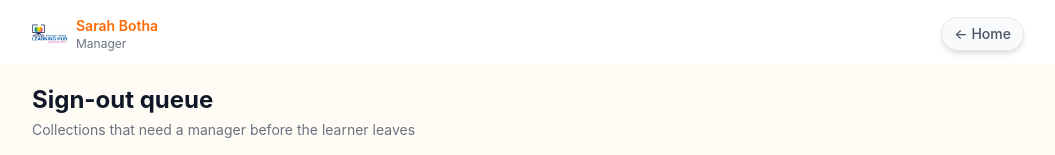
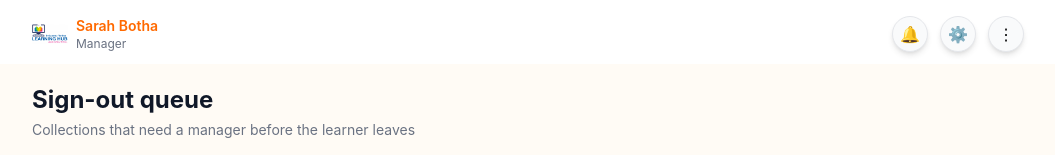
Before and after one commit to INSY7315ImizamoYethuAftercare/Imizamo_Yethu_Aftercare, a React (Vite) app in the folder client/: page /manager/escalations in a window 1280 px wide. Shown: the top 155 px of the page, without its empty margins (112-1167 px from the left). Built offline with nearby package versions, Linux system fonts and the light colour scheme; what @react-pdf/renderer would draw is missing.

Commit message:
Show settings on manager and admin pages, and fix sign-out logout
The teacher Sign Out menu was still a Coming soon button. It now logs out.
Manager and Admin pages show the settings icon, not only the home page.

```diff
--- a/client/src/pages/Attendance.jsx
+++ b/client/src/pages/Attendance.jsx
@@ -1,8 +1,14 @@
 import { useState } from "react";
+import { useNavigate } from "react-router-dom";
 import MoreMenu from "../components/MoreMenu";
 
 function Attendance({ role = "Teacher" }) {
+  const navigate = useNavigate();
   const comingSoon = () => alert("Coming soon");
+  const settingsPath = role === "Admin" ? "/admin/settings" : "/settings";
+  const showSettings = role === "Manager" || role === "Admin";
+  const iconBtn =
+    "w-9 h-9 flex items-center justify-center rounded-full bg-gray-50 shadow-md border border-gray-200 hover:bg-gray-100 active:scale-95 transition";
 
   const displayName =
     role === "Admin" ? "System Admin" :
@@ -55,7 +61,10 @@ function Attendance({ role = "Teacher" }) {
           </div>
         </div>
         <div className="flex items-center gap-3">
-          <button onClick={comingSoon} className="w-9 h-9 flex items-center justify-center rounded-full bg-gray-50 shadow-md border border-gray-200 hover:bg-gray-100 active:scale-95 transition">🔔</button>
+          <button onClick={comingSoon} className={iconBtn}>🔔</button>
+          {showSettings && (
+            <button onClick={() => navigate(settingsPath)} className={iconBtn}>⚙️</button>
+          )}
           <MoreMenu />
         </div>
       </div>
--- a/client/src/pages/Classes.jsx
+++ b/client/src/pages/Classes.jsx
@@ -9,6 +9,8 @@ function Classes({ role = "Teacher" }) {
   const displayRole = isManager ? "Manager" : "Teacher • Yellow";
   const learnersPath = isManager ? "/manager/learners" : "/learners";
   const shell = isManager ? "max-w-5xl mx-auto w-full" : "max-w-lg mx-auto w-full";
+  const iconBtn =
+    "w-9 h-9 flex items-center justify-center rounded-full bg-gray-50 shadow-md border border-gray-200 hover:bg-gray-100 active:scale-95 transition";
 
   const classes = [
     { name: "Yellow", teacher: "Ms Nkosi", present: "2/2", colour: "bg-yellow-300" },
@@ -30,7 +32,10 @@ function Classes({ role = "Teacher" }) {
           </div>
         </div>
         <div className="flex items-center gap-3">
-          <button onClick={comingSoon} className="w-9 h-9 flex items-center justify-center rounded-full bg-gray-50 shadow-md border border-gray-200 hover:bg-gray-100 active:scale-95 transition">🔔</button>
+          <button onClick={comingSoon} className={iconBtn}>🔔</button>
+          {isManager && (
+            <button onClick={() => navigate("/settings")} className={iconBtn}>⚙️</button>
+          )}
           <MoreMenu />
         </div>
       </div>
--- a/client/src/pages/Escalations.jsx
+++ b/client/src/pages/Escalations.jsx
@@ -1,9 +1,13 @@
 import { useState } from "react";
 import { useNavigate } from "react-router-dom";
+import MoreMenu from "../components/MoreMenu";
 
 function Escalations() {
   const navigate = useNavigate();
+  const comingSoon = () => alert("Coming soon");
   const card = "bg-white rounded-2xl p-4 shadow-lg border border-gray-200";
+  const iconBtn =
+    "w-9 h-9 flex items-center justify-center rounded-full bg-gray-50 shadow-md border border-gray-200 hover:bg-gray-100 active:scale-95 transition";
 
   const [items, setItems] = useState([
     {
@@ -70,12 +74,11 @@ function Escalations() {
               <p className="text-xs text-gray-500">Manager</p>
             </div>
           </div>
-          <button
-            onClick={() => navigate("/manager")}
-            className="px-3 py-1.5 rounded-full text-sm font-medium text-gray-600 bg-gray-50 shadow-md border border-gray-200 hover:bg-gray-100 active:scale-95 transition"
-          >
-            ← Home
-          </button>
+          <div className="flex items-center gap-3">
+            <button onClick={comingSoon} className={iconBtn}>🔔</button>
+            <button onClick={() => navigate("/settings")} className={iconBtn}>⚙️</button>
+            <MoreMenu />
+          </div>
         </div>
       </div>
 
--- a/client/src/pages/Learners.jsx
+++ b/client/src/pages/Learners.jsx
@@ -6,6 +6,10 @@ function Learners({ role = "Teacher" }) {
   const navigate = useNavigate();
   const [searchParams] = useSearchParams();
   const comingSoon = () => alert("Coming soon");
+  const settingsPath = role === "Admin" ? "/admin/settings" : "/settings";
+  const showSettings = role === "Manager" || role === "Admin";
+  const iconBtn =
+    "w-9 h-9 flex items-center justify-center rounded-full bg-gray-50 shadow-md border border-gray-200 hover:bg-gray-100 active:scale-95 transition";
 
   const displayName =
     role === "Admin" ? "System Admin" :
@@ -52,7 +56,10 @@ function Learners({ role = "Teacher" }) {
           </div>
         </div>
         <div className="flex items-center gap-3">
-          <button onClick={comingSoon} className="w-9 h-9 flex items-center justify-center rounded-full bg-gray-50 shadow-md border border-gray-200 hover:bg-gray-100 active:scale-95 transition">🔔</button>
+          <button onClick={comingSoon} className={iconBtn}>🔔</button>
+          {showSettings && (
+            <button onClick={() => navigate(settingsPath)} className={iconBtn}>⚙️</button>
+          )}
           <MoreMenu />
         </div>
       </div>
--- a/client/src/pages/Observations.jsx
+++ b/client/src/pages/Observations.jsx
@@ -9,6 +9,10 @@ function Observations({ role = "Teacher" }) {
   const [selectedCategory, setSelectedCategory] = useState("Academic");
   const [note, setNote] = useState("");
   const comingSoon = () => alert("Coming soon");
+  const settingsPath = role === "Admin" ? "/admin/settings" : "/settings";
+  const showSettings = role === "Manager" || role === "Admin";
+  const iconBtn =
+    "w-9 h-9 flex items-center justify-center rounded-full bg-gray-50 shadow-md border border-gray-200 hover:bg-gray-100 active:scale-95 transition";
   const card = "bg-white rounded-2xl p-4 shadow-lg border border-gray-200";
 
   const displayName =
@@ -80,7 +84,10 @@ function Observations({ role = "Teacher" }) {
           </div>
         </div>
         <div className="flex items-center gap-3">
-          <button onClick={comingSoon} className="w-9 h-9 flex items-center justify-center rounded-full bg-gray-50 shadow-md border border-gray-200 hover:bg-gray-100 active:scale-95 transition">🔔</button>
+          <button onClick={comingSoon} className={iconBtn}>🔔</button>
+          {showSettings && (
+            <button onClick={() => navigate(settingsPath)} className={iconBtn}>⚙️</button>
+          )}
           <MoreMenu />
         </div>
       </div>
--- a/client/src/pages/SignOut.jsx
+++ b/client/src/pages/SignOut.jsx
@@ -1,11 +1,16 @@
 import { useState } from "react";
+import { useNavigate } from "react-router-dom";
+import MoreMenu from "../components/MoreMenu";
 
 function SignOut({ role = "Teacher" }) {
+  const navigate = useNavigate();
   const isManager = role === "Manager";
   const displayName = isManager ? "Sarah Botha" : "Ms Nkosi";
   const displayRole = isManager ? "Manager" : "Teacher • Yellow";
   const comingSoon = () => alert("Coming soon");
   const shell = isManager ? "max-w-5xl mx-auto w-full" : "max-w-lg mx-auto w-full";
+  const iconBtn =
+    "w-9 h-9 flex items-center justify-center rounded-full bg-gray-50 shadow-md border border-gray-200 hover:bg-gray-100 active:scale-95 transition";
 
   const [learners, setLearners] = useState([
     { id: 1, name: "Aisha Petersen", grade: "Grade 2", group: "Yellow", status: "Present today" },
@@ -97,8 +102,11 @@ function SignOut({ role = "Teacher" }) {
         </div>
       </div>
       <div className="flex items-center gap-3">
-        <button onClick={comingSoon} className="w-9 h-9 flex items-center justify-center rounded-full bg-gray-50 shadow-md border border-gray-200">🔔</button>
-        <button onClick={comingSoon} className="w-9 h-9 flex items-center justify-center rounded-full bg-gray-50 shadow-md border border-gray-200">⋮</button>
+        <button onClick={comingSoon} className={iconBtn}>🔔</button>
+        {isManager && (
+          <button onClick={() => navigate("/settings")} className={iconBtn}>⚙️</button>
+        )}
+        <MoreMenu />
       </div>
     </div>
   );
--- a/client/src/pages/Staff.jsx
+++ b/client/src/pages/Staff.jsx
@@ -1,9 +1,13 @@
 import { useState } from "react";
 import { useNavigate } from "react-router-dom";
+import MoreMenu from "../components/MoreMenu";
 
 function Staff() {
   const navigate = useNavigate();
+  const comingSoon = () => alert("Coming soon");
   const card = "bg-white rounded-2xl p-4 shadow-lg border border-gray-200";
+  const iconBtn =
+    "w-9 h-9 flex items-center justify-center rounded-full bg-gray-50 shadow-md border border-gray-200 hover:bg-gray-100 active:scale-95 transition";
   const [banner, setBanner] = useState("");
   const [staff, setStaff] = useState([
     { id: 1, name: "Ms Nkosi", role: "Teacher", group: "Yellow", status: "Active" },
@@ -36,12 +40,11 @@ function Staff() {
               <p className="text-xs text-gray-500">Manager</p>
             </div>
           </div>
-          <button
-            onClick={() => navigate("/manager")}
-            className="px-3 py-1.5 rounded-full text-sm font-medium text-gray-600 bg-gray-50 shadow-md border border-gray-200 hover:bg-gray-100 active:scale-95 transition"
-          >
-            ← Home
-          </button>
+          <div className="flex items-center gap-3">
+            <button onClick={comingSoon} className={iconBtn}>🔔</button>
+            <button onClick={() => navigate("/settings")} className={iconBtn}>⚙️</button>
+            <MoreMenu />
+          </div>
         </div>
       </div>
 
```
